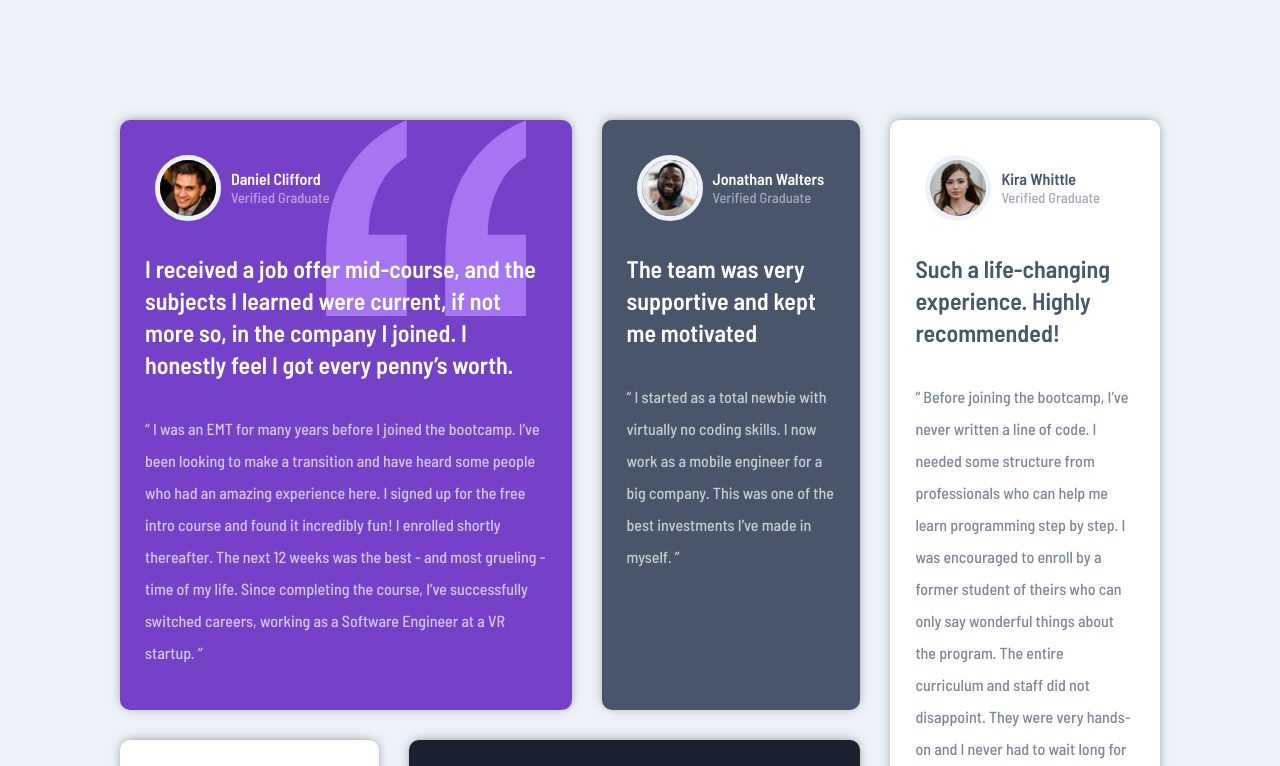
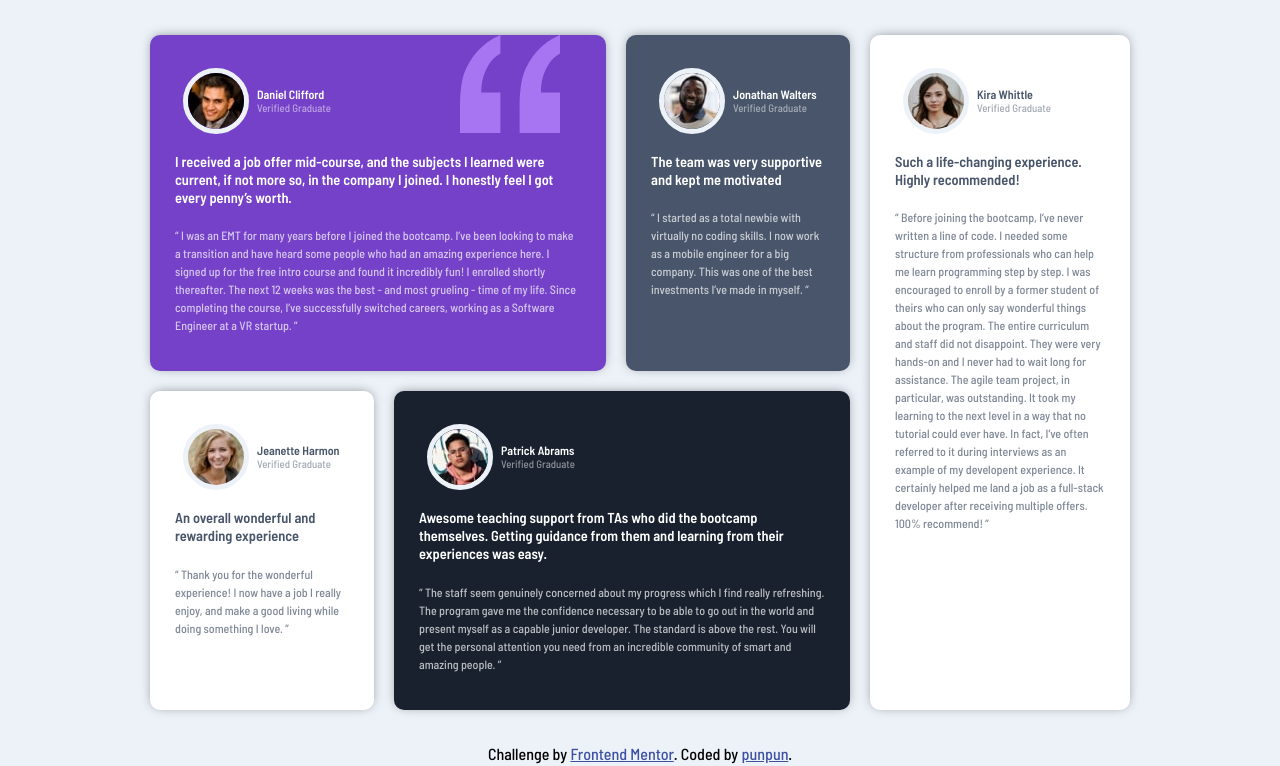
Before and after one commit to mehdi-ceng/testimonial-grid-section-challenge, a plain HTML site: page index.html in a window 1280 px wide. Shown: the top 766 px of the page. Drawn offline with Linux system fonts and the light colour scheme.

Commit message:
modification on flex

```diff
--- a/index.html
+++ b/index.html
@@ -1,98 +1,181 @@
 <!DOCTYPE html>
 <html lang="en">
   <head>
-  <meta charset="UTF-8">
-  <meta name="viewport" content="width=device-width, initial-scale=1.0"> <!-- displays site properly based on user's device -->
+    <meta charset="UTF-8" />
+    <meta name="viewport" content="width=device-width, initial-scale=1.0" />
+    <!-- displays site properly based on user's device -->
 
-  <link rel="icon" type="image/png" sizes="32x32" href="./images/favicon-32x32.png">
+    <link
+      rel="icon"
+      type="image/png"
+      sizes="32x32"
+      href="./images/favicon-32x32.png"
+    />
 
     <title>Testimonials grid section challenge from FrontEndMentor</title>
 
-  <link rel="stylesheet" href="./style.css">
-  <link rel="preconnect" href="https://fonts.googleapis.com">
-  <link rel="preconnect" href="https://fonts.gstatic.com" crossorigin>
-  <link href="https://fonts.googleapis.com/css2?family=Barlow+Semi+Condensed:wght@500;600&display=swap" rel="stylesheet">
+    <link rel="stylesheet" href="./style.css" />
+    <link rel="preconnect" href="https://fonts.googleapis.com" />
+    <link rel="preconnect" href="https://fonts.gstatic.com" crossorigin />
+    <link
+      href="https://fonts.googleapis.com/css2?family=Barlow+Semi+Condensed:wght@500;600&display=swap"
+      rel="stylesheet"
+    />
   </head>
   <body>
     <div class="testimonials_container">
-
       <div class="left_container">
+        <div class="left-up">
           <div id="testimonial-1" class="testimonial-item">
-        <img id="quote_svg" src="./images/bg-pattern-quotation.svg" alt="svg of quote sign">
+            <img
+              id="quote_svg"
+              src="./images/bg-pattern-quotation.svg"
+              alt="svg of quote sign"
+            />
             <div class="personal_info">
-          <img class="profile_photo" src="./images/image-daniel.jpg" alt="image of daniel">
+              <img
+                class="profile_photo"
+                src="./images/image-daniel.jpg"
+                alt="image of daniel"
+              />
               <div class="text_info">
                 <h4 class="name">Daniel Clifford</h4>
                 <p class="status">Verified Graduate</p>
               </div>
             </div>
-        <h4 class="brief">I received a job offer mid-course, and the subjects I learned were current, if not more so,
-        in the company I joined. I honestly feel I got every penny’s worth.</h4>
-        <p class="quote">“ I was an EMT for many years before I joined the bootcamp. I’ve been looking to make a
-        transition and have heard some people who had an amazing experience here. I signed up
-        for the free intro course and found it incredibly fun! I enrolled shortly thereafter.
-        The next 12 weeks was the best - and most grueling - time of my life. Since completing
-        the course, I’ve successfully switched careers, working as a Software Engineer at a VR startup. ”</p>
+            <h4 class="brief">
+              I received a job offer mid-course, and the subjects I learned were
+              current, if not more so, in the company I joined. I honestly feel
+              I got every penny’s worth.
+            </h4>
+            <p class="quote">
+              “ I was an EMT for many years before I joined the bootcamp. I’ve
+              been looking to make a transition and have heard some people who
+              had an amazing experience here. I signed up for the free intro
+              course and found it incredibly fun! I enrolled shortly thereafter.
+              The next 12 weeks was the best - and most grueling - time of my
+              life. Since completing the course, I’ve successfully switched
+              careers, working as a Software Engineer at a VR startup. ”
+            </p>
           </div>
 
           <div id="testimonial-2" class="testimonial-item">
             <div class="personal_info">
-          <img class="profile_photo" src="./images/image-jonathan.jpg" alt="image of jonathan">
+              <img
+                class="profile_photo"
+                src="./images/image-jonathan.jpg"
+                alt="image of jonathan"
+              />
               <div class="text_info">
                 <h4 class="name">Jonathan Walters</h4>
                 <p class="status">Verified Graduate</p>
               </div>
             </div>
-        <h4 class="brief">The team was very supportive and kept me motivated</h4>
-        <p class="quote">“ I started as a total newbie with virtually no coding skills. I now work as a mobile engineer for a big company. This was one of the best investments I’ve made in myself. ”</p>
+            <h4 class="brief">
+              The team was very supportive and kept me motivated
+            </h4>
+            <p class="quote">
+              “ I started as a total newbie with virtually no coding skills. I
+              now work as a mobile engineer for a big company. This was one of
+              the best investments I’ve made in myself. ”
+            </p>
+          </div>
         </div>
 
+        <div class="left-down">
           <div id="testimonial-3" class="testimonial-item">
             <div class="personal_info">
-          <img class="profile_photo"  src="./images/image-jeanette.jpg" alt="image of jeanette">
+              <img
+                class="profile_photo"
+                src="./images/image-jeanette.jpg"
+                alt="image of jeanette"
+              />
               <div class="text_info">
                 <h4 class="name">Jeanette Harmon</h4>
                 <p class="status">Verified Graduate</p>
               </div>
             </div>
-        <h4 class="brief"> An overall wonderful and rewarding experience</h4>
-        <p class="quote">“ Thank you for the wonderful experience! I now have a job I really enjoy, and make a good living
-          while doing something I love. ”</p>
+            <h4 class="brief">An overall wonderful and rewarding experience</h4>
+            <p class="quote">
+              “ Thank you for the wonderful experience! I now have a job I
+              really enjoy, and make a good living while doing something I love.
+              ”
+            </p>
           </div>
 
           <div id="testimonial-4" class="testimonial-item">
             <div class="personal_info">
-          <img class="profile_photo" src="./images/image-patrick.jpg" alt="image of patrick">
+              <img
+                class="profile_photo"
+                src="./images/image-patrick.jpg"
+                alt="image of patrick"
+              />
               <div class="text_info">
                 <h4 class="name">Patrick Abrams</h4>
                 <p class="status">Verified Graduate</p>
               </div>
             </div>
-        <h4 class="brief">Awesome teaching support from TAs who did the bootcamp themselves. Getting guidance from them and
-        learning from their experiences was easy.</h4>
-        <p class="quote">“ The staff seem genuinely concerned about my progress which I find really refreshing. The program gave me the confidence necessary to be able to go out in the world and present myself as a capable junior developer. The standard is above the rest. You will get the personal attention you need from an incredible community of smart and amazing people. ”
+            <h4 class="brief">
+              Awesome teaching support from TAs who did the bootcamp themselves.
+              Getting guidance from them and learning from their experiences was
+              easy.
+            </h4>
+            <p class="quote">
+              “ The staff seem genuinely concerned about my progress which I
+              find really refreshing. The program gave me the confidence
+              necessary to be able to go out in the world and present myself as
+              a capable junior developer. The standard is above the rest. You
+              will get the personal attention you need from an incredible
+              community of smart and amazing people. ”
             </p>
+          </div>
         </div>
       </div>
 
       <div class="right_container">
         <div id="testimonial-5" class="testimonial-item">
           <div class="personal_info">
-          <img class="profile_photo" src="./images/image-kira.jpg" alt="image of kira">
+            <img
+              class="profile_photo"
+              src="./images/image-kira.jpg"
+              alt="image of kira"
+            />
             <div class="text_info">
               <h4 class="name">Kira Whittle</h4>
               <p class="status">Verified Graduate</p>
             </div>
           </div>
-        <h4 class="brief">Such a life-changing experience. Highly recommended!</h4>
-        <p class="quote">“ Before joining the bootcamp, I’ve never written a line of code. I needed some structure from professionals who can help me learn programming step by step. I was encouraged to enroll by a former student of theirs who can only say wonderful things about the program. The entire curriculum and staff did not disappoint. They were very hands-on and I never had to wait long for assistance. The agile team project, in particular, was outstanding. It took my learning to the next level in a way that no tutorial could ever have. In fact, I’ve often referred to it during interviews as an example of my developent experience. It certainly helped me land a job as a full-stack developer after receiving multiple offers. 100% recommend! ”</p>
+          <h4 class="brief">
+            Such a life-changing experience. Highly recommended!
+          </h4>
+          <p class="quote">
+            “ Before joining the bootcamp, I’ve never written a line of code. I
+            needed some structure from professionals who can help me learn
+            programming step by step. I was encouraged to enroll by a former
+            student of theirs who can only say wonderful things about the
+            program. The entire curriculum and staff did not disappoint. They
+            were very hands-on and I never had to wait long for assistance. The
+            agile team project, in particular, was outstanding. It took my
+            learning to the next level in a way that no tutorial could ever
+            have. In fact, I’ve often referred to it during interviews as an
+            example of my developent experience. It certainly helped me land a
+            job as a full-stack developer after receiving multiple offers. 100%
+            recommend! ”
+          </p>
         </div>
       </div>
     </div>
 
     <div class="attribution">
-    Challenge by <a href="https://www.frontendmentor.io/challenges/testimonials-grid-section-Nnw6J7Un7" target="_blank">Frontend Mentor</a>.
-    Coded by <a href="https://en.wikipedia.org/wiki/Goodnight_Punpun" target ="_blank ">punpun</a>.
+      Challenge by
+      <a
+        href="https://www.frontendmentor.io/challenges/testimonials-grid-section-Nnw6J7Un7"
+        target="_blank"
+        >Frontend Mentor</a
+      >. Coded by
+      <a href="https://en.wikipedia.org/wiki/Goodnight_Punpun" target="_blank "
+        >punpun</a
+      >.
     </div>
   </body>
 </html>
--- a/style.css
+++ b/style.css
@@ -1,13 +1,15 @@
-html{
-    font-family: 'Barlow Semi Condensed', sans-serif;
-    line-height: 2.0rem;
+html {
+  font-family: "Barlow Semi Condensed", sans-serif;
+  line-height: 1.5rem;
   box-sizing: border-box;
+  font-size: 12px;
 }
 
-body{
+body {
   background-color: #ecf2f8;
   margin: 0;
   padding: 0;
+
   display: flex;
   flex-direction: column;
   justify-content: center;
@@ -15,21 +17,25 @@ body{
 }
 
 .attribution {
-    font-size: 20px; text-align: center; }
+  font-size: 16px;
+  text-align: center;
+  margin-bottom: 30px;
+}
 
 .attribution a {
-    color: hsl(228, 45%, 44%); }
+  color: hsl(228, 45%, 44%);
+}
 
 /* LAYOUT DESIGN*/
 /*-------------------------START-----------------------*/
-.testimonials_container{
+.testimonials_container {
   margin-top: 30px;
 }
 
-.testimonial-item{
+.testimonial-item {
   margin: 30px;
   border-radius: 10px;
-    box-shadow: 0px -1px 12px -3px rgba(0,0,0,0.50);
+  box-shadow: 0px -1px 12px -3px rgba(0, 0, 0, 0.5);
   padding: 25px;
 }
 
@@ -38,19 +44,19 @@ body{
   position: relative;
 }
 
-#quote_svg{
+#quote_svg {
   position: absolute;
-    width: 200px;
+  width: 100px;
   top: 0%;
   right: 10%;
 }
 
-#testimonial-1 .personal_info{
+#testimonial-1 .personal_info {
   position: relative;
   z-index: 1;
 }
 
-#testimonial-1 h4{
+#testimonial-1 h4 {
   position: relative;
   z-index: 1;
 }
@@ -72,91 +78,104 @@ body{
 }
 /*-----------------------------------END--------------------------*/
 
-
 /* STYLES FOR GRID ITEM */
 /* -------------------START------------*/
-.personal_info{
+.personal_info {
   display: flex;
-    margin:10px;
+  margin: 8px;
   width: fit-content;
   justify-content: space-between;
 }
 
-.profile_photo{
+.profile_photo {
   align-self: center;
   border-radius: 50%;
   border: 5px solid #ecf2f8;
 }
 
-.text_info{
-    display:flex;
+.text_info {
+  display: flex;
   flex-direction: column;
   justify-content: center;
-    margin-left: 10px;
+  margin-left: 8px;
 }
 
-.status{
-    opacity:50%;
+.status {
+  opacity: 50%;
   margin: 0px;
   font-size: 0.9rem;
   line-height: 1.2rem;
 }
 
-.name{
+.name {
   margin: 0px;
   line-height: 1.2rem;
 }
 
-#testimonial-1, #testimonial-2, #testimonial-4{
+#testimonial-1,
+#testimonial-2,
+#testimonial-4 {
   color: white;
 }
 
-#testimonial-3, #testimonial-5{
+#testimonial-3,
+#testimonial-5 {
   color: #48556a;
 }
 
-.quote{
-    opacity:70%
+.quote {
+  opacity: 70%;
 }
 
-.brief{
-    font-size: 1.5rem;
+.brief {
+  font-size: 1.2rem;
 }
 /*--------------------------END----------------------------*/
 
-
-@media (min-width: 650px){
+@media (min-width: 700px) {
   /*LAYOUT DESIGN*/
   /*-----------------------START---------------------*/
-    .testimonials_container{
+  .testimonials_container {
     padding: 5px;
-        display:flex;
+    display: flex;
     flex-direction: row;
-        margin: 100px;
-        max-width: 1400px;
-        max-height: 100%;
+    margin: 20px;
+    max-width: 1000px;
+    /* max-height: 100vh; */
   }
 
-    .left_container{
-        display:flex;
-        flex-wrap: wrap;
+  .left_container {
+    display: flex;
+    flex-direction: column;
     flex-basis: 72%;
   }
 
-    .testimonial-item{
-        flex-grow: 1;
-        margin: 15px;
+  .left-up {
+    display: flex;
+    flex-direction: row;
   }
 
-    #testimonial-1, #testimonial-4 {
-        flex-basis: 50%;
+  .left-down {
+    display: flex;
+    flex-direction: row;
   }
 
-    #testimonial-2, #testimonial-3 {
-        flex-basis: 25%;
+  .testimonial-item {
+    flex-grow: 1;
+    margin: 10px;
   }
 
-    .right_container{
+  #testimonial-1,
+  #testimonial-4 {
+    flex-basis: 70%;
+  }
+
+  #testimonial-2,
+  #testimonial-3 {
+    flex-basis: 30%;
+  }
+
+  .right_container {
     display: flex;
     flex-basis: 28%;
   }
```
Lines whose indentation alone changed are shown as unchanged.
